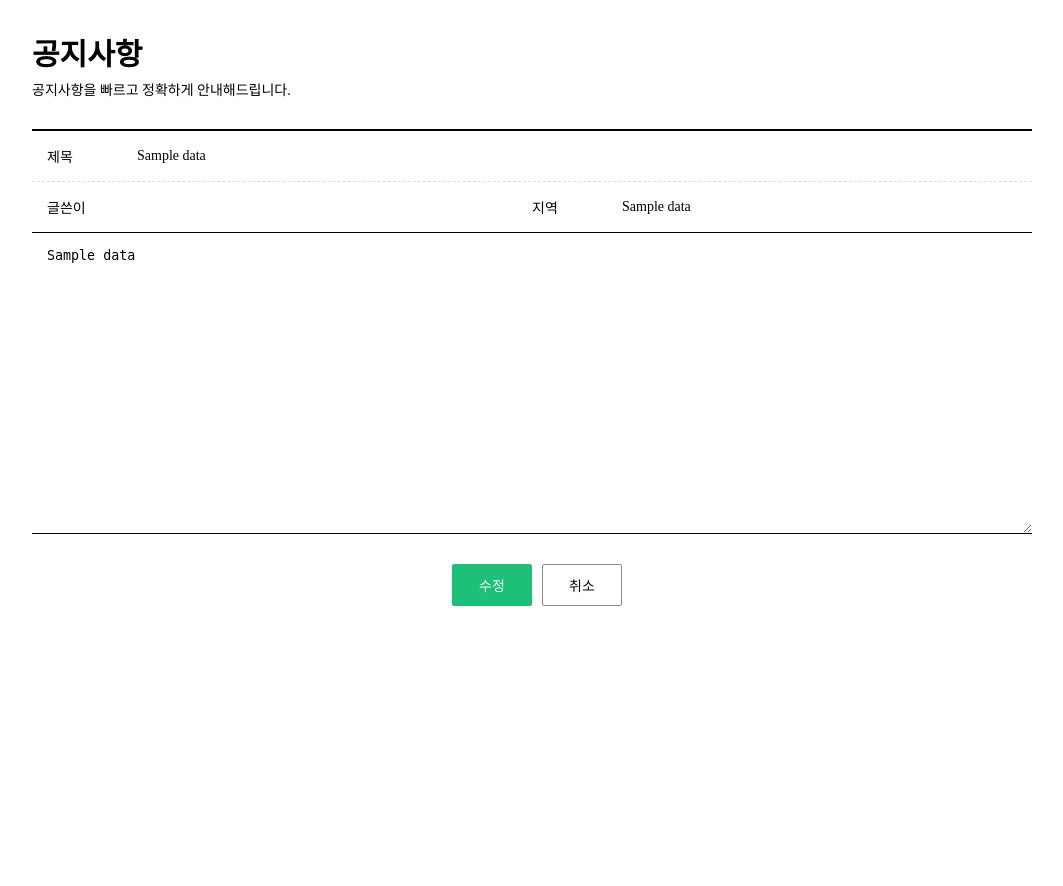
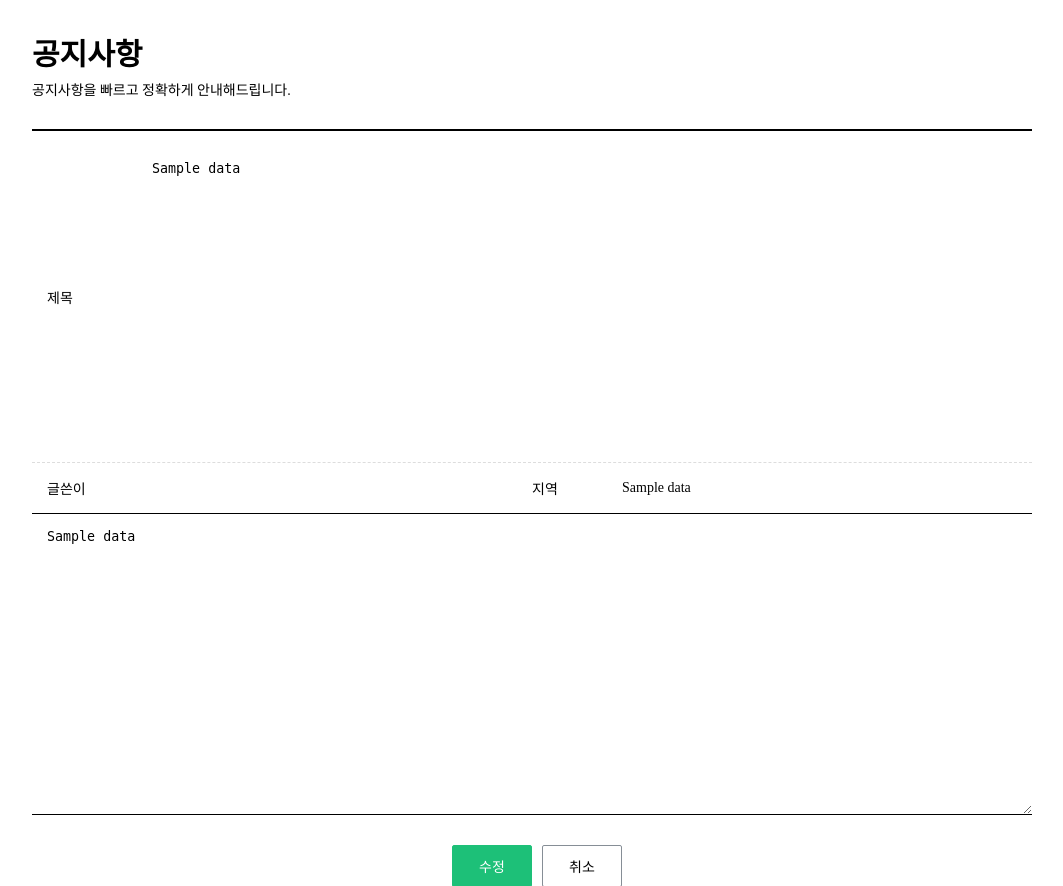
Before and after one commit to Suah-Cho/SSG_PROJECT01, a Flask app: template templates/edit.html in a window 1280 px wide. Shown: the part 171-1057 px from the top of the page, without its empty margins (108-1171 px from the left). Before the commit the page ends 777 px from the top, so only its background shows below. Run offline with Flask 3, Linux system fonts and the light colour scheme; the template is opened without the code that fills it: most values are stand-ins (such as "Sample title", 1, 10 or a date in 2020).

Commit message:
Update edit.html

```diff
--- a/templates/edit.html
+++ b/templates/edit.html
@@ -34,7 +34,7 @@
                     <div class="title">
                         <dl>
                             <dt>제목</dt>
-                            <dd>{{ i[1] }}</dd>
+                            <dd><textarea class="title" name="title">{{ i[1] }}</textarea></dd>
                         </dl>
                     </div>
                     <div class="info">
```
